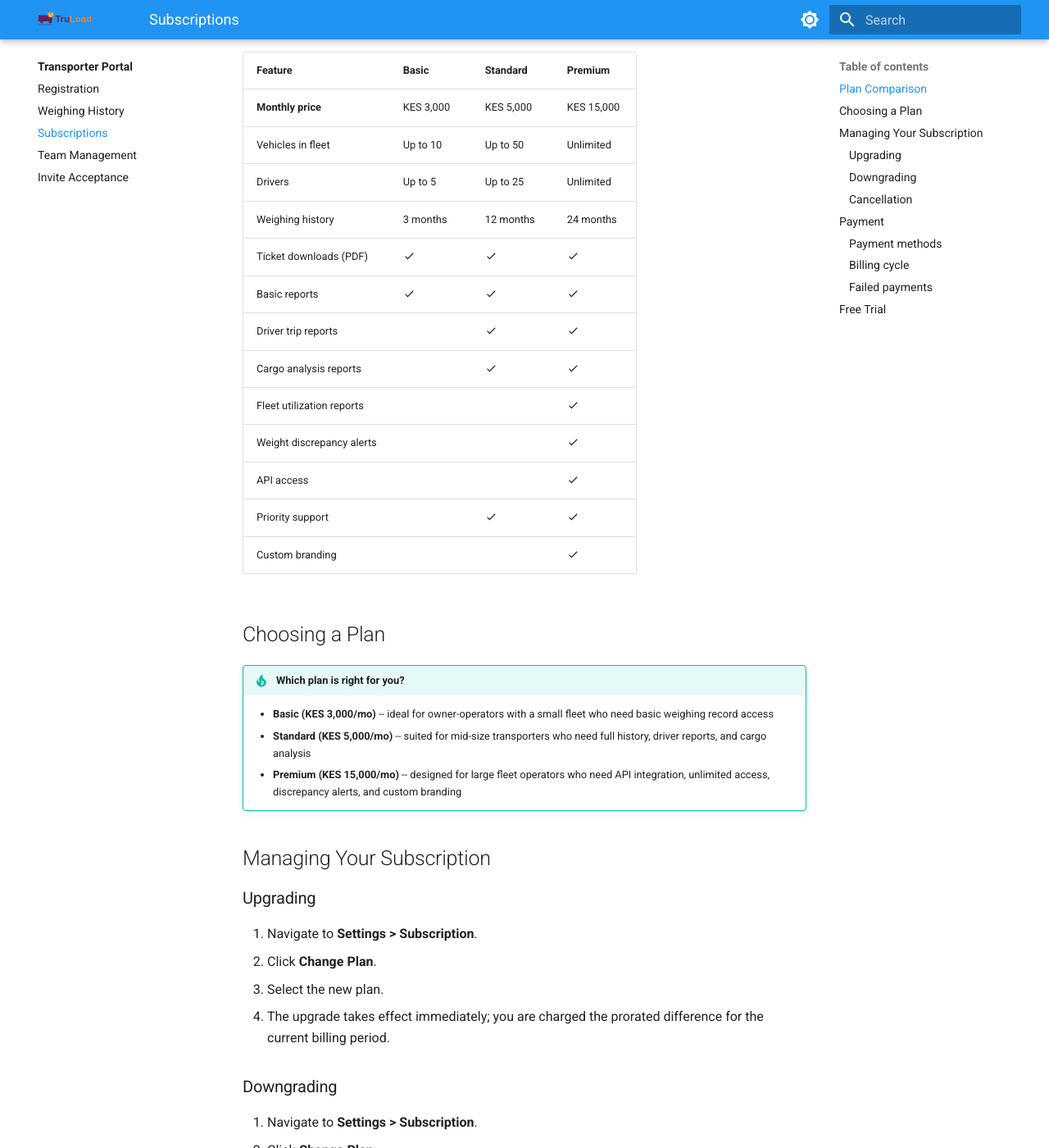
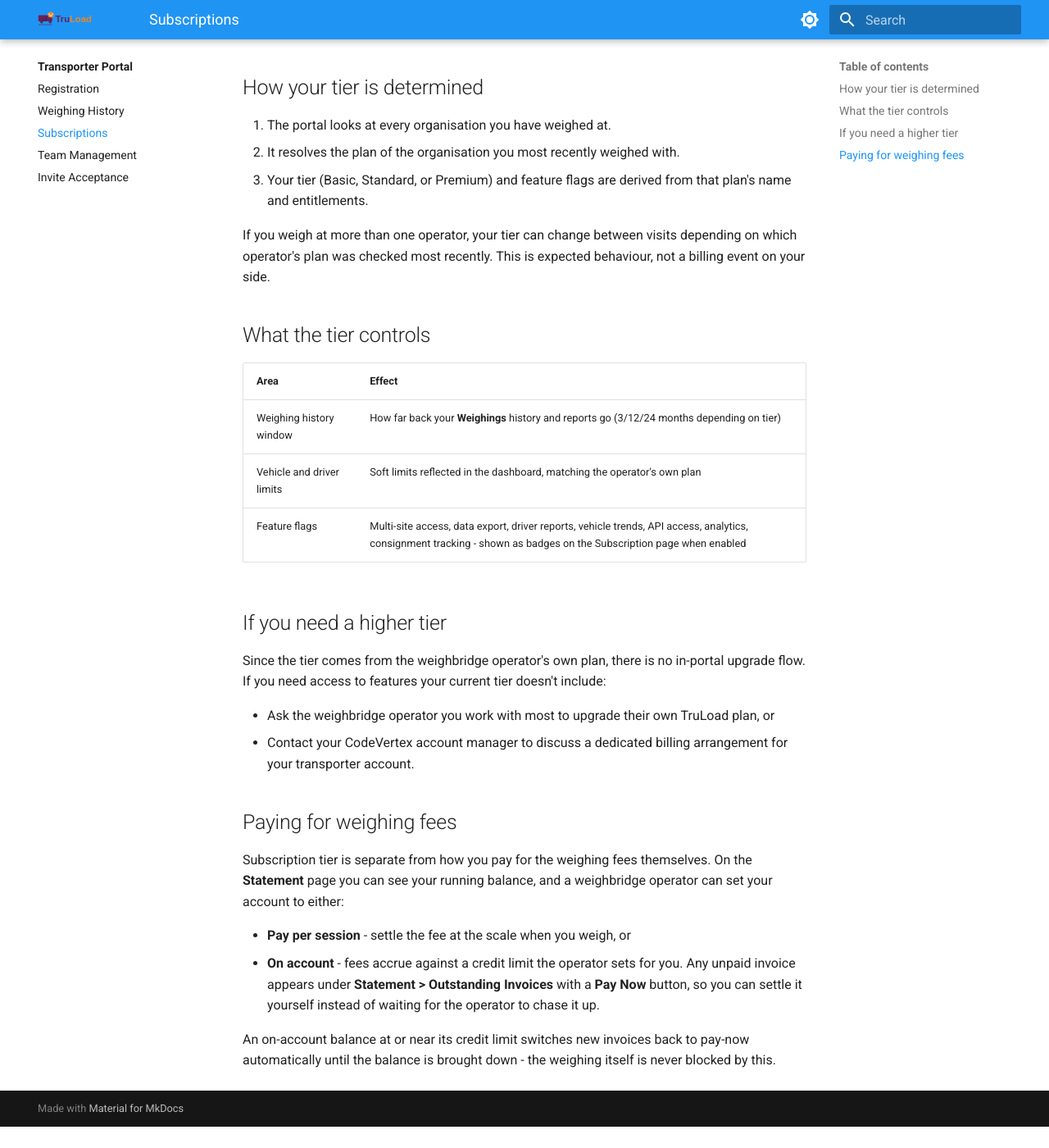
Before and after one commit to Bengo-Hub/truload-docs, an MkDocs documentation site: the page built from docs/portal/subscriptions.md, in a window 1280 px wide and 1400 px high, scrolled down 307 px. Shown: the whole window at 82% size. Built offline with MkDocs 1.6.1 and Material for MkDocs 9.7.7, drawn with Linux system fonts in a browser that asks for light colours; after the commit the page ends 1681 px from its top, so only the background shows below that; some of the changed text lies outside the part shown.

Commit message:
Rewrite portal subscriptions doc to describe the real model
The old doc described a full standalone transporter subscription
product - three paid tiers, M-Pesa STK/paybill billing, a 7-day trial,
grace periods, auto-suspension - none of which exists in code. Per
explicit product decision, this stays a real-gaps-only fix rather than
building that product: the doc now describes what actually happens
(tier derived from the host weighbridge operator's own plan, pay-now
vs on-account weighing-fee billing, and the new Pay Now self-service
action for outstanding invoices).

Co-Authored-By: Claude Sonnet 5 <noreply@anthropic.com>

```diff
--- a/docs/portal/subscriptions.md
+++ b/docs/portal/subscriptions.md
@@ -1,86 +1,49 @@
-# Subscriptions
+# Subscription (Feature Tier)
 
-The Transporter Portal offers three subscription plans to match your fleet size and reporting needs. All new accounts start with a **7-day free trial** on the Standard plan.
+The Transporter Portal does not sell a separate subscription of its own. Your feature tier is
+derived from the weighbridge operator(s) you weigh with: when you weigh at a commercial station,
+the portal reads that operator's own TruLoad plan and reflects the matching tier back to you on
+**Settings > Subscription**. There is nothing to purchase, upgrade, or cancel from the portal
+itself.
 
-## Plan Comparison
+## How your tier is determined
 
-| Feature | Basic | Standard | Premium |
-|---------|-------|----------|---------|
-| **Monthly price** | KES 3,000 | KES 5,000 | KES 15,000 |
-| Vehicles in fleet | Up to 10 | Up to 50 | Unlimited |
-| Drivers | Up to 5 | Up to 25 | Unlimited |
-| Weighing history | 3 months | 12 months | 24 months |
-| Ticket downloads (PDF) | :material-check: | :material-check: | :material-check: |
-| Basic reports | :material-check: | :material-check: | :material-check: |
-| Driver trip reports | | :material-check: | :material-check: |
-| Cargo analysis reports | | :material-check: | :material-check: |
-| Fleet utilization reports | | | :material-check: |
-| Weight discrepancy alerts | | | :material-check: |
-| API access | | | :material-check: |
-| Priority support | | :material-check: | :material-check: |
-| Custom branding | | | :material-check: |
+1. The portal looks at every organisation you have weighed at.
+2. It resolves the plan of the organisation you most recently weighed with.
+3. Your tier (Basic, Standard, or Premium) and feature flags are derived from that plan's name and
+   entitlements.
 
-## Choosing a Plan
+If you weigh at more than one operator, your tier can change between visits depending on which
+operator's plan was checked most recently. This is expected behaviour, not a billing event on your
+side.
 
-!!! tip "Which plan is right for you?"
-    - **Basic (KES 3,000/mo)** -- ideal for owner-operators with a small fleet who need basic weighing record access
-    - **Standard (KES 5,000/mo)** -- suited for mid-size transporters who need full history, driver reports, and cargo analysis
-    - **Premium (KES 15,000/mo)** -- designed for large fleet operators who need API integration, unlimited access, discrepancy alerts, and custom branding
+## What the tier controls
 
-## Managing Your Subscription
+| Area | Effect |
+|------|--------|
+| Weighing history window | How far back your **Weighings** history and reports go (3/12/24 months depending on tier) |
+| Vehicle and driver limits | Soft limits reflected in the dashboard, matching the operator's own plan |
+| Feature flags | Multi-site access, data export, driver reports, vehicle trends, API access, analytics, consignment tracking - shown as badges on the Subscription page when enabled |
 
-### Upgrading
+## If you need a higher tier
 
-1. Navigate to **Settings > Subscription**.
-2. Click **Change Plan**.
-3. Select the new plan.
-4. The upgrade takes effect immediately; you are charged the prorated difference for the current billing period.
+Since the tier comes from the weighbridge operator's own plan, there is no in-portal upgrade flow.
+If you need access to features your current tier doesn't include:
 
-### Downgrading
+- Ask the weighbridge operator you work with most to upgrade their own TruLoad plan, or
+- Contact your CodeVertex account manager to discuss a dedicated billing arrangement for your
+  transporter account.
 
-1. Navigate to **Settings > Subscription**.
-2. Click **Change Plan**.
-3. Select the lower plan.
-4. The downgrade takes effect at the end of the current billing period.
+## Paying for weighing fees
 
-!!! warning "Data access on downgrade"
-    If you downgrade to a plan with shorter history retention, you will lose access to older records (though they are not deleted). Upgrading again restores access.
+Subscription tier is separate from how you pay for the weighing fees themselves. On the
+**Statement** page you can see your running balance, and a weighbridge operator can set your
+account to either:
 
-### Cancellation
+- **Pay per session** - settle the fee at the scale when you weigh, or
+- **On account** - fees accrue against a credit limit the operator sets for you. Any unpaid
+  invoice appears under **Statement > Outstanding Invoices** with a **Pay Now** button, so you can
+  settle it yourself instead of waiting for the operator to chase it up.
 
-1. Navigate to **Settings > Subscription**.
-2. Click **Cancel Subscription**.
-3. Your access continues until the end of the current billing period.
-4. After cancellation, you can still log in but only see the account settings page.
-
-## Payment
-
-### Payment methods
-
-| Method | Supported |
-|--------|-----------|
-| M-PESA (STK push) | :material-check: |
-| M-PESA (paybill) | :material-check: |
-| Bank transfer | :material-check: |
-
-### Billing cycle
-
-- Plans are billed monthly on the same date each month (based on your signup date)
-- Invoices are generated automatically and available under **Settings > Billing History**
-- Payment reminders are sent 3 days before the due date
-
-### Failed payments
-
-If a payment fails:
-
-1. Your account enters a **7-day grace period** during which full access is maintained.
-2. A payment retry is attempted daily during the grace period.
-3. If payment is not received within 7 days, the account is suspended (read-only access to settings only).
-4. Pay any outstanding balance to immediately restore full access.
-
-## Free Trial
-
-- All new accounts receive a **7-day free trial** on the Standard plan
-- No payment method is required to start the trial
-- At the end of the trial, you are prompted to select a plan
-- If no plan is selected, the account is suspended until a subscription is activated
+An on-account balance at or near its credit limit switches new invoices back to pay-now
+automatically until the balance is brought down - the weighing itself is never blocked by this.
```
